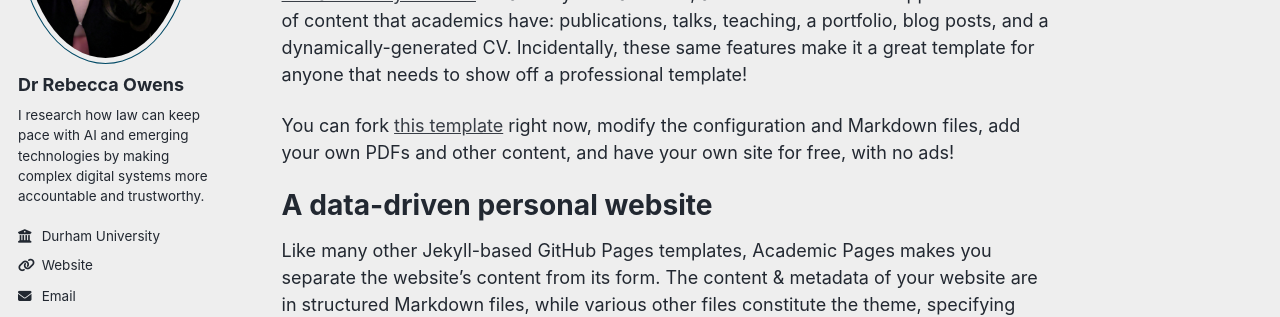
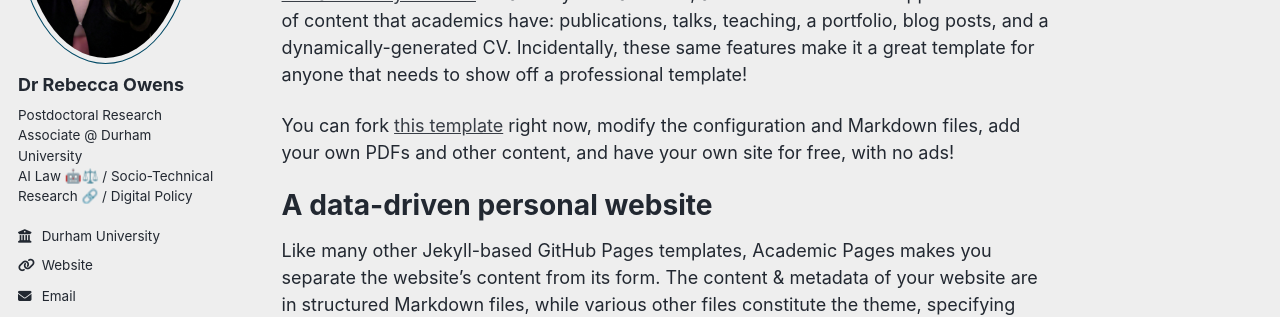
Before and after one commit to Rebecca-Owens/Rebecca-Owens.github.io, a Jekyll site: the page built from _pages/about.md, in a window 1280 px wide. Shown: the part 299-616 px from the top of the page. Built offline with Jekyll 4.4.1, drawn with Linux system fonts in a browser that asks for light colours; a style sheet for code colours, icons or effects is not loaded.

Commit message:
Update _config.yml

```diff
--- a/_config.yml
+++ b/_config.yml
@@ -24,7 +24,7 @@ author:
   # Biographic information
   avatar           : "RO photo.jpg"
   name             : "Dr Rebecca Owens"
-  bio              : "I research how law can keep pace with AI and emerging technologies by making complex digital systems more accountable and trustworthy."
+  bio              : "Postdoctoral Research Associate @ Durham University<br>AI Law 🤖⚖️ / Socio-Technical Research 🔗 / Digital Policy"
   employer         : "Durham University"
   uri              : "https://www.durham.ac.uk/staff/rebecca-owens/"
   email            : "rebecca.owens@durham.ac.uk"
```
